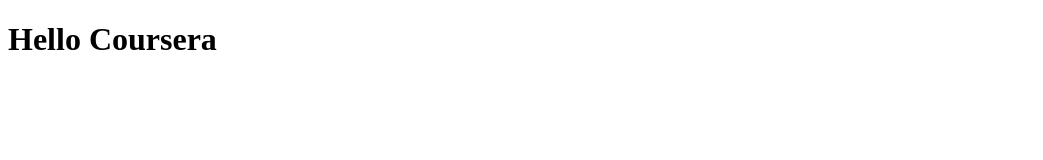
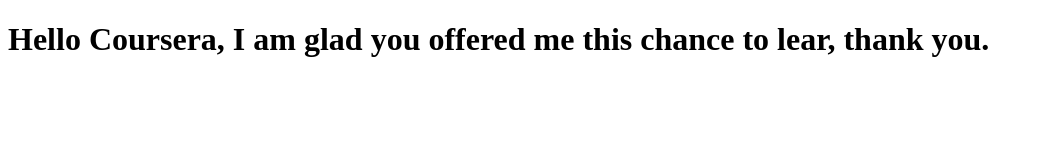
Before and after one commit to Enan-007/coursera-test, a plain HTML site: page site/index.html in a window 1280 px wide. Shown: the whole page, without its empty margins (0-1043 px from the left). Drawn offline with Linux system fonts and the light colour scheme.

Commit message:
Small addition to our page content

```diff
--- a/site/index.html
+++ b/site/index.html
@@ -4,6 +4,6 @@
 	<title>Hello Coursera</title>
 </head>
 <body>
-	<h1>Hello Coursera</h1>
+	<h1>Hello Coursera, I am glad you offered me this chance to lear, thank you.</h1>
 </body>
 </html>
```
